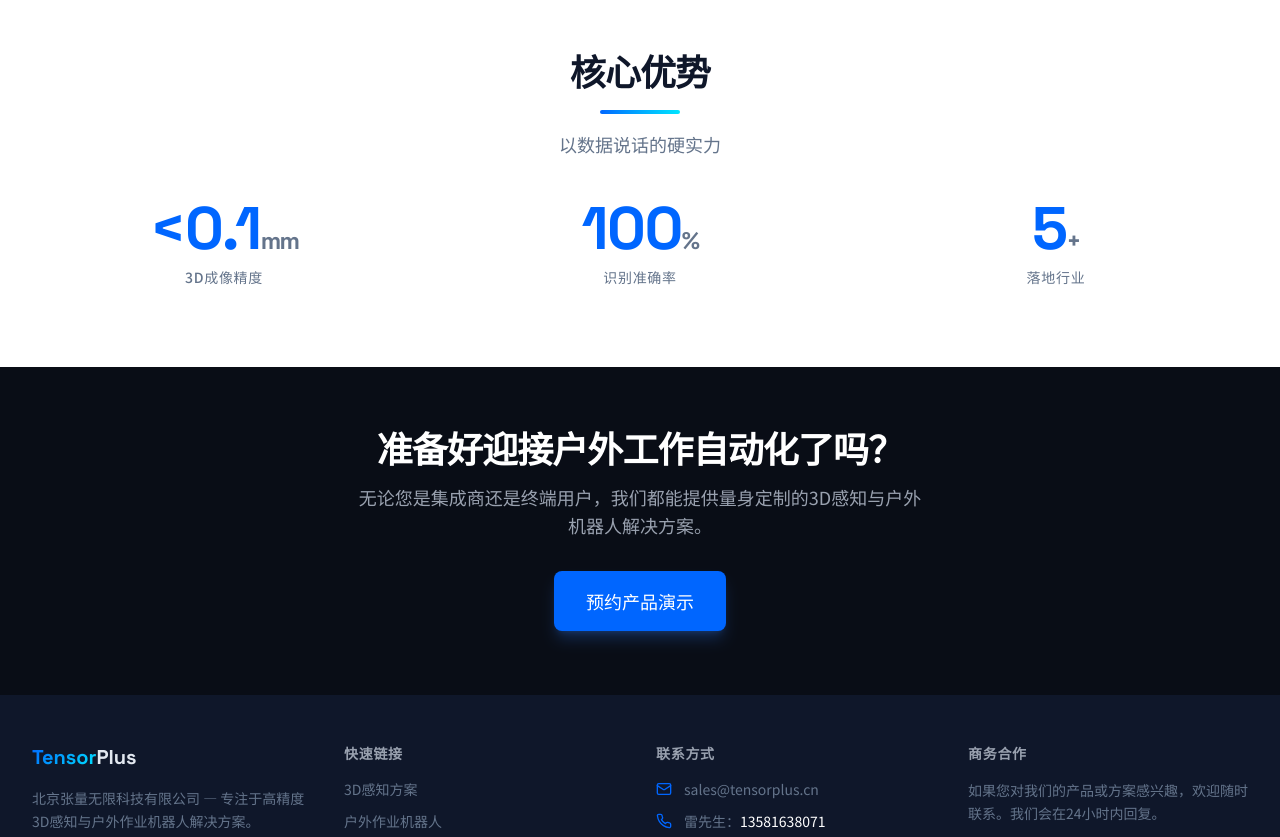
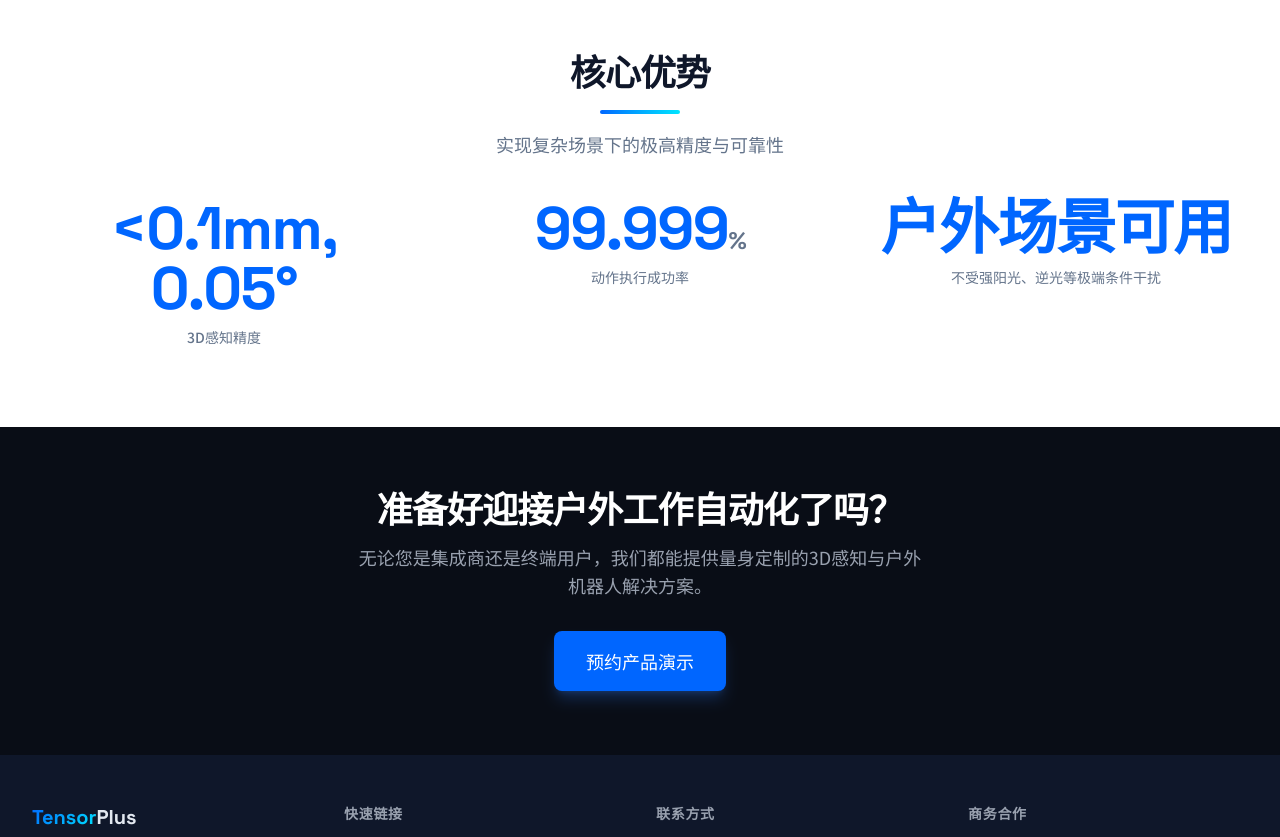
Before and after one commit to hbzy70720-jackey/tensorplus-website, a Next.js app: page / in a window 1280 px wide. Shown: the part 1800-2637 px from the top of the page. Built offline with nearby package versions, Linux system fonts and the light colour scheme; no server answers; the database is empty.

Commit message:
feat: 首页核心优势数据更新 — 3D感知精度/动作执行成功率/户外场景可用

```diff
--- a/app/page.tsx
+++ b/app/page.tsx
@@ -41,7 +41,7 @@ export default function HomePage() {
         <Container>
           <SectionHeading
             title="核心优势"
-            subtitle="以数据说话的硬实力"
+            subtitle="实现复杂场景下的极高精度与可靠性"
           />
           <StatsSection />
         </Container>
--- a/components/home/stats-section.tsx
+++ b/components/home/stats-section.tsx
@@ -3,23 +3,26 @@
 import { useEffect, useRef, useState } from "react";
 import ScrollReveal from "@/components/ui/scroll-reveal";
 
-const stats = [
-  { value: 0.1, unit: "mm", label: "3D成像精度", prefix: "<" },
-  { value: 99.8, unit: "%", label: "识别准确率" },
-  { value: 5, unit: "+", label: "落地行业" },
+interface StatItem {
+  /** 大字展示内容 */
+  display: string;
+  /** 下方说明文字 */
+  label: string;
+  /** 是否数字动画（仅对纯数字 display 生效） */
+  animate?: boolean;
+  /** 动画目标值 */
+  target?: number;
+  /** 小数位数 */
+  decimals?: number;
+}
+
+const stats: StatItem[] = [
+  { display: "<0.1mm, 0.05°", label: "3D感知精度" },
+  { display: "99.999%", label: "动作执行成功率", animate: true, target: 99.999, decimals: 3 },
+  { display: "户外场景可用", label: "不受强阳光、逆光等极端条件干扰" },
 ];
 
-function AnimatedStat({
-  target,
-  unit,
-  label,
-  prefix = "",
-}: {
-  target: number;
-  unit: string;
-  label: string;
-  prefix?: string;
-}) {
+function AnimatedStat({ target, decimals = 1 }: { target: number; decimals: number }) {
   const [count, setCount] = useState(0);
   const ref = useRef<HTMLDivElement>(null);
   const hasAnimated = useRef(false);
@@ -57,14 +60,29 @@ function AnimatedStat({
   }, [target]);
 
   return (
-    <div ref={ref} className="text-center">
+    <span ref={ref}>
+      {count.toFixed(decimals)}
+    </span>
+  );
+}
+
+function StatCard({ stat }: { stat: StatItem }) {
+  const isNumeric = stat.animate && stat.target !== undefined;
+
+  return (
+    <div className="text-center">
       <div className="font-[family-name:var(--font-heading)] text-5xl font-bold tracking-tight text-[var(--accent)] sm:text-6xl">
-        {prefix}
-        {count.toFixed(target < 1 ? 1 : 0)}
-        <span className="text-2xl text-[var(--text-muted)]">{unit}</span>
+        {isNumeric ? (
+          <>
+            <AnimatedStat target={stat.target!} decimals={stat.decimals ?? 1} />
+            <span className="text-2xl text-[var(--text-muted)]">%</span>
+          </>
+        ) : (
+          stat.display
+        )}
       </div>
-      <div className="mt-2 text-sm font-medium uppercase tracking-wider text-[var(--text-muted)]">
-        {label}
+      <div className="mt-2 text-sm font-medium text-[var(--text-muted)]">
+        {stat.label}
       </div>
     </div>
   );
@@ -75,13 +93,7 @@ export default function StatsSection() {
     <ScrollReveal>
       <div className="grid gap-8 sm:grid-cols-3">
         {stats.map((stat) => (
-          <AnimatedStat
-            key={stat.label}
-            target={stat.value}
-            unit={stat.unit}
-            label={stat.label}
-            prefix={stat.prefix}
-          />
+          <StatCard key={stat.label} stat={stat} />
         ))}
       </div>
     </ScrollReveal>
```
